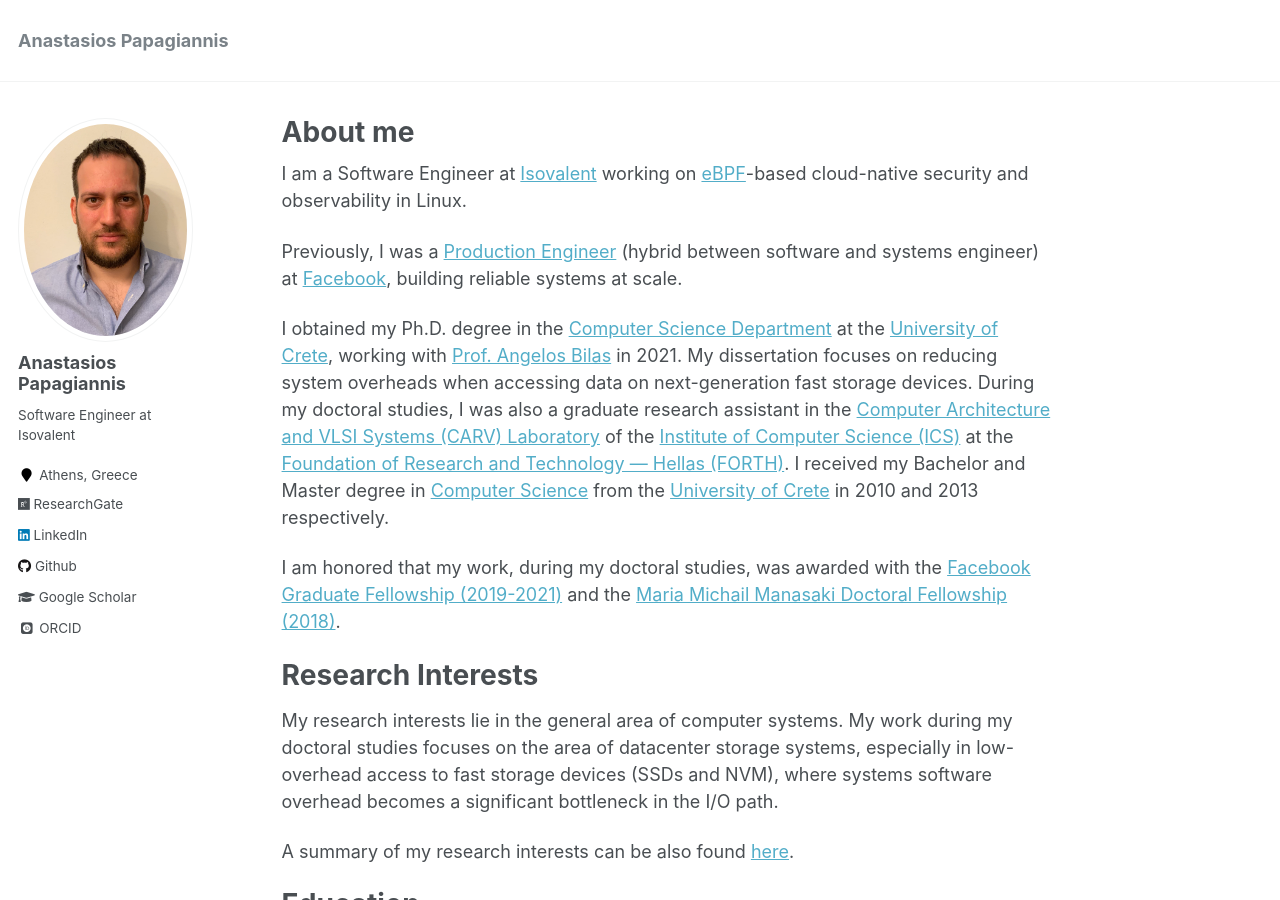
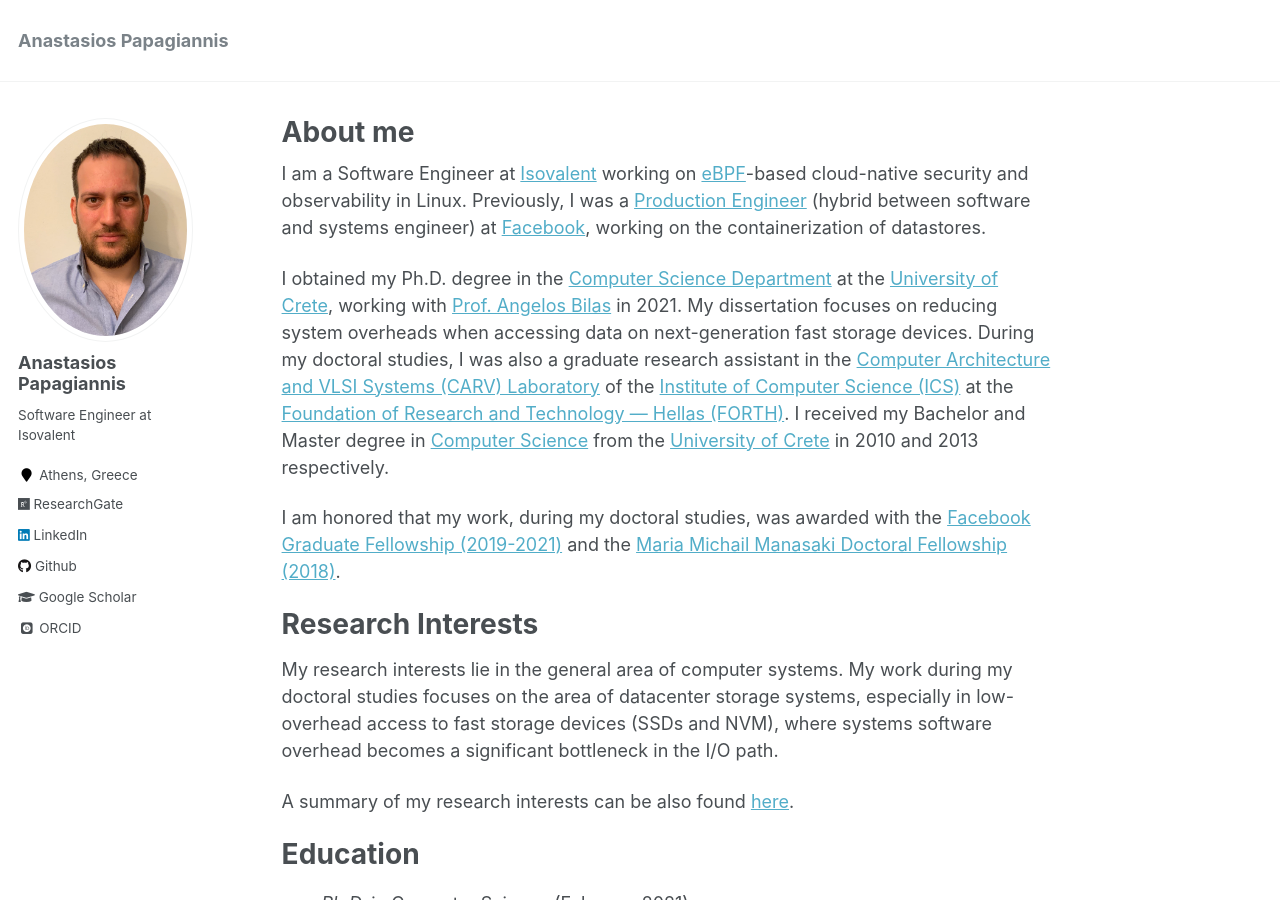
Before and after one commit to tpapagian/tpapagian.github.io, a Jekyll site: the page built from _pages/about.md, in a window 1280 px wide and 900 px high. Built offline with Jekyll 4.4.1, drawn with Linux system fonts in a browser that asks for light colours; some web fonts are replaced.

Commit message:
Fix formating
Signed-off-by: Anastasios Papagiannis <tasos.papagiannnis@gmail.com>

```diff
--- a/_pages/about.md
+++ b/_pages/about.md
@@ -8,9 +8,7 @@ redirect_from:
   - /about.html
 ---
 
-I am a Software Engineer at [Isovalent](https://isovalent.com/) working on [eBPF](https://ebpf.io/)-based cloud-native security and observability in Linux.
-
-Previously, I was a [Production Engineer](https://engineering.fb.com/category/production-engineering/) (hybrid between software and systems engineer) at [Facebook](https://about.facebook.com/), building reliable systems at scale.
+I am a Software Engineer at [Isovalent](https://isovalent.com/) working on [eBPF](https://ebpf.io/)-based cloud-native security and observability in Linux. Previously, I was a [Production Engineer](https://engineering.fb.com/category/production-engineering/) (hybrid between software and systems engineer) at [Facebook](https://about.facebook.com/), working on the containerization of datastores.
 
 I obtained my Ph.D. degree in the [Computer Science Department](https://www.csd.uoc.gr/CSD/index.jsp?lang=en) at the [University of Crete](https://en.uoc.gr/), working with [Prof. Angelos Bilas](http://users.ics.forth.gr/~bilas/) in 2021. My dissertation focuses on reducing system overheads when accessing data on next-generation fast storage devices. During my doctoral studies, I was also a graduate research assistant in the [Computer Architecture and VLSI Systems (CARV) Laboratory](https://www.ics.forth.gr/carv/) of the [Institute of Computer Science (ICS)](https://www.ics.forth.gr/) at the [Foundation of Research and Technology — Hellas (FORTH)](https://www.forth.gr/). I received my Bachelor and Master degree in [Computer Science](https://www.csd.uoc.gr/CSD/index.jsp?lang=en) from the [University of Crete](https://en.uoc.gr/) in 2010 and 2013 respectively.
 
```
